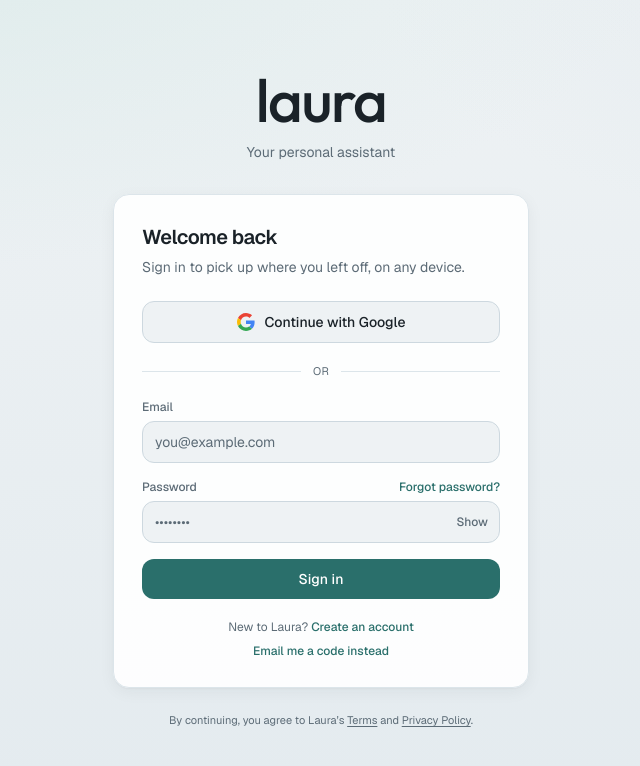
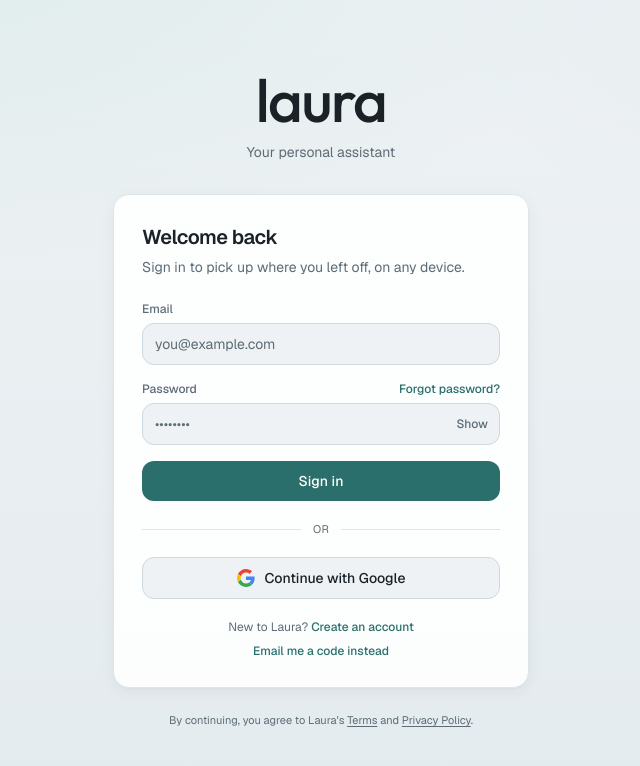
Before and after one commit to lauralee01/laura, a Next.js app in the folder frontend/: page /auth-preview in a window 1280 px wide. Shown: the top 766 px of the page, without its empty margins (319-959 px from the left). Built offline with nearby package versions, Linux system fonts and the light colour scheme.

Commit message:
feat(frontend): updated sign in and register oage

```diff
--- a/frontend/src/components/auth/AuthCard.tsx
+++ b/frontend/src/components/auth/AuthCard.tsx
@@ -129,34 +129,7 @@ export function AuthCard() {
           </h1>
           <p className="mt-1.5 text-sm text-ink-muted">{subtitle}</p>
 
-          {view !== 'code' ? (
-            <>
-              <button
-                type="button"
-                onClick={() =>
-                  setNotice(
-                    'Preview only: Google sign-in isn’t connected yet.',
-                  )
-                }
-                className="mt-6 flex w-full cursor-pointer items-center justify-center gap-2.5 rounded-[var(--radius-md)] border border-border bg-canvas px-3 py-2.5 text-sm font-medium text-ink transition hover:border-accent/40"
-              >
-                <GoogleMark />
-                Continue with Google
-              </button>
-
-              <div className="my-5 flex items-center gap-3" aria-hidden="true">
-                <span className="h-px flex-1 bg-border-subtle" />
-                <span className="text-[11px] uppercase tracking-wide text-ink-muted">
-                  or
-                </span>
-                <span className="h-px flex-1 bg-border-subtle" />
-              </div>
-            </>
-          ) : (
-            <div className="mt-6" />
-          )}
-
-          <form onSubmit={onSubmit} className="space-y-4" noValidate>
+          <form onSubmit={onSubmit} className="mt-6 space-y-4" noValidate>
             {view === 'signup' ? (
               <Field id="auth-name" label="Name">
                 <input
@@ -275,6 +248,31 @@ export function AuthCard() {
             ) : null}
           </form>
 
+          {view !== 'code' ? (
+            <>
+              <div className="my-5 flex items-center gap-3" aria-hidden="true">
+                <span className="h-px flex-1 bg-border-subtle" />
+                <span className="text-[11px] uppercase tracking-wide text-ink-muted">
+                  or
+                </span>
+                <span className="h-px flex-1 bg-border-subtle" />
+              </div>
+
+              <button
+                type="button"
+                onClick={() =>
+                  setNotice(
+                    'Preview only: Google sign-in isn’t connected yet.',
+                  )
+                }
+                className="flex w-full cursor-pointer items-center justify-center gap-2.5 rounded-[var(--radius-md)] border border-border bg-canvas px-3 py-2.5 text-sm font-medium text-ink transition hover:border-accent/40"
+              >
+                <GoogleMark />
+                Continue with Google
+              </button>
+            </>
+          ) : null}
+
           <div className="mt-5 space-y-2 text-center text-xs text-ink-muted">
             {view === 'signin' ? (
               <>
```
